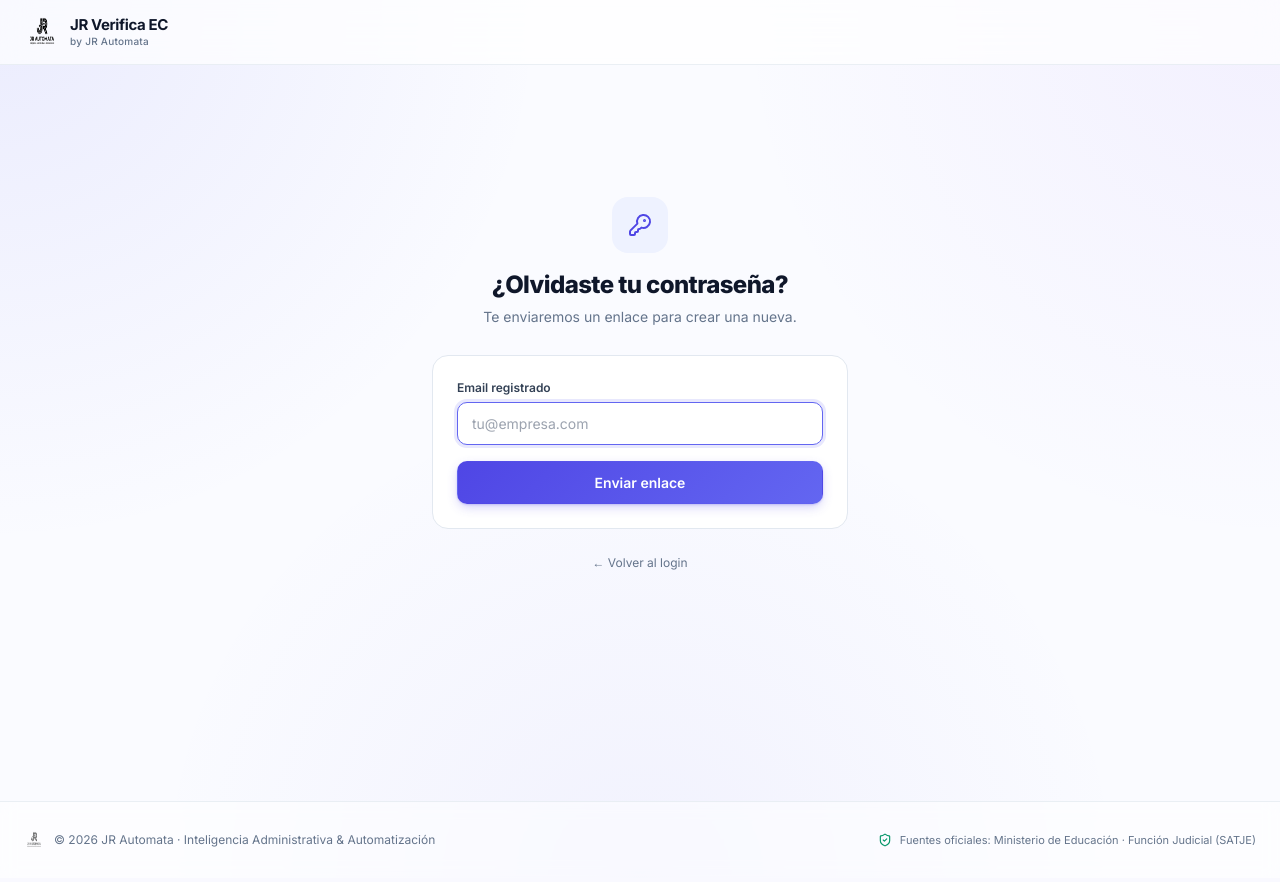
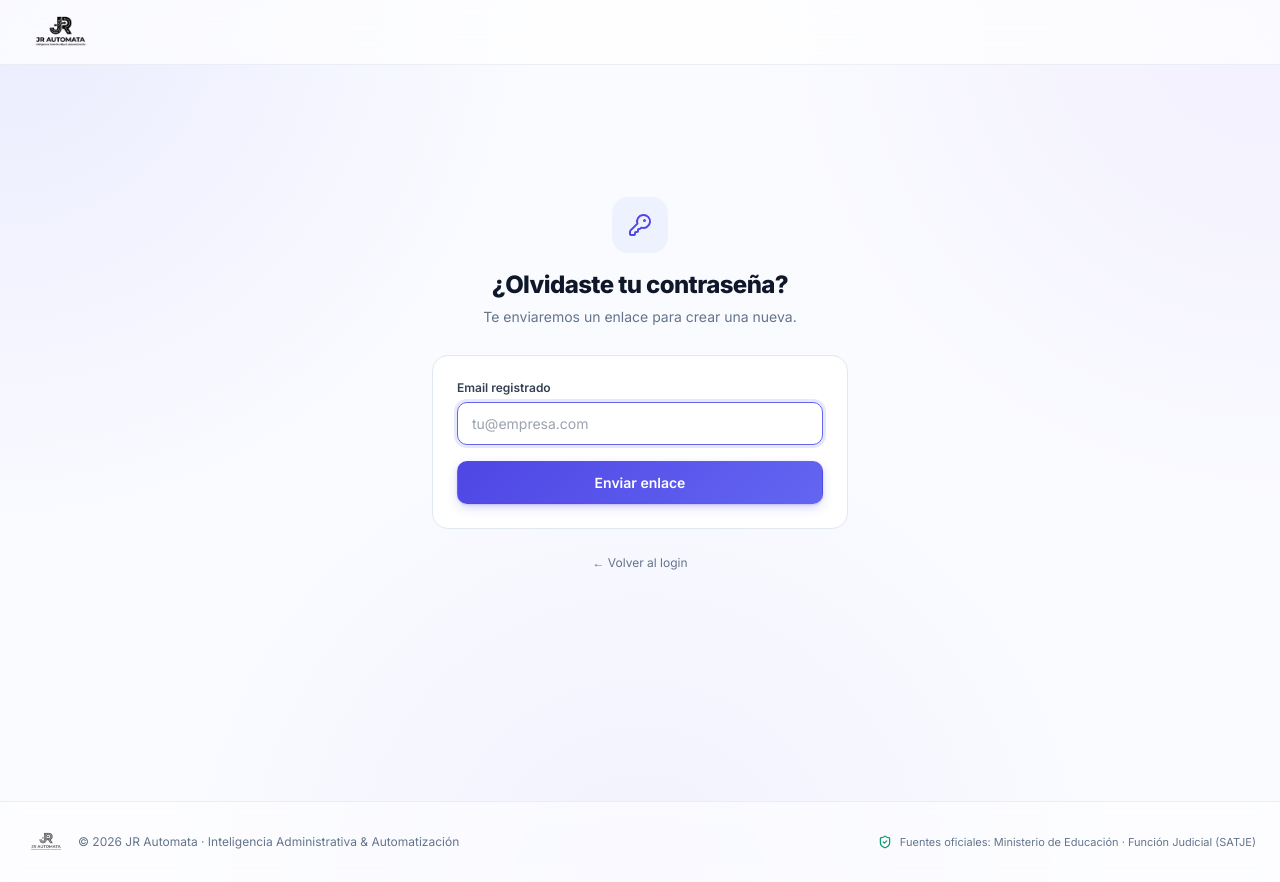
Before and after one commit to JostinRendonL/jr-verifica-ec, a FastAPI app: page /olvide-pass in a window 1280 px wide. Before the commit the page ends 847 px from the top, so only its background shows below. Run offline with FastAPI, Linux system fonts and the light colour scheme; parts of the project's set-up code (start-up, migrations or seed data) failed here and were passed over; some libraries are stand-ins or nearby versions.

Commit message:
fix: show logo full-width in navbar instead of cropped square
Replace h-9 w-9 forced square with h-10 w-auto so the logo displays
in its natural aspect ratio (horizontal). Remove the 'JR Verifica EC'
text next to it since the logo itself contains the branding.
Also fix footer logo to same proportional display.

Co-Authored-By: Claude Sonnet 4.6 <noreply@anthropic.com>

```diff
--- a/src/templates/base.html
+++ b/src/templates/base.html
@@ -188,15 +188,10 @@
     {% block navbar %}
     <nav class="border-b border-slate-200/70 sticky top-0 z-40 bg-white/80 backdrop-blur-lg supports-[backdrop-filter]:bg-white/70">
         <div class="max-w-7xl mx-auto px-6 h-16 flex items-center justify-between">
-            <a href="/" class="flex items-center gap-2.5 group">
-                <div class="relative">
-                    <div class="absolute inset-0 bg-brand-500/30 rounded-xl blur-md opacity-0 group-hover:opacity-100 transition"></div>
-                    <img src="/static/logo.png" alt="JR Automata" class="relative h-9 w-9" onerror="this.style.display='none'">
-                </div>
-                <div class="flex flex-col leading-tight">
-                    <span class="text-[15px] font-bold text-slate-900 tracking-tight">JR Verifica EC</span>
-                    <span class="text-[10px] text-slate-500 font-medium tracking-wide">by JR Automata</span>
-                </div>
+            <a href="/" class="flex items-center group">
+                <img src="/static/logo.png" alt="JR Verifica EC"
+                     class="h-10 w-auto max-w-[200px] object-contain transition-opacity group-hover:opacity-80"
+                     onerror="this.outerHTML='<span class=\'text-[15px] font-bold text-slate-900 tracking-tight\'>JR Verifica EC</span>'">
             </a>
 
             {% set _u = request.state.usuario if request.state and request.state.usuario else None %}
@@ -247,7 +242,7 @@
     <footer class="border-t border-slate-200/70 mt-24 no-print bg-white/50 backdrop-blur">
         <div class="max-w-7xl mx-auto px-6 py-7 flex flex-col sm:flex-row items-center justify-between gap-3 text-xs text-slate-500">
             <div class="flex items-center gap-2.5">
-                <img src="/static/logo.png" alt="" class="h-5 w-5 opacity-60" onerror="this.style.display='none'">
+                <img src="/static/logo.png" alt="" class="h-6 w-auto max-w-[100px] object-contain opacity-60" onerror="this.style.display='none'">
                 <span>© 2026 JR Automata · Inteligencia Administrativa & Automatización</span>
             </div>
             <div class="flex items-center gap-2 text-[11px]">
```
